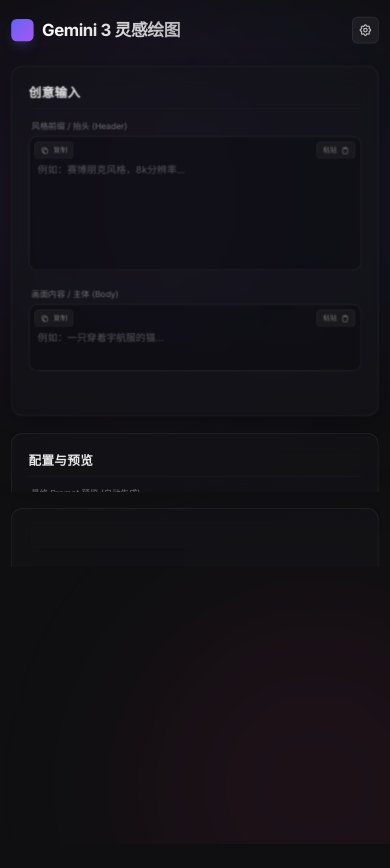
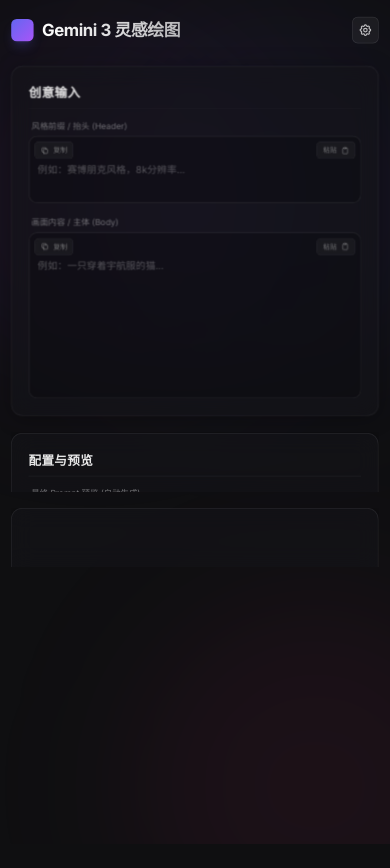
Before and after one commit to camerarts/shengtu, a React (Vite) app: page / in a window 390 px wide. Shown: the top 868 px of the page. Built offline with nearby package versions, Linux system fonts and the light colour scheme.

Commit message:
feat: Enhance prompt input layout
Adjust prompt input components to use flex-grow for better responsiveness and to fill available height, improving the user experience for prompt composition.

```diff
--- a/App.tsx
+++ b/App.tsx
@@ -315,7 +315,8 @@
                 onChange={setPromptHeader}
                 placeholder="例如：赛博朋克风格，8k分辨率..."
                 multiline={true}
-                minHeight="h-48"
+                fullHeight={true}
+                className="flex-1"
               />
 
               <InputWithTools
@@ -325,6 +326,7 @@
                 placeholder="例如：一只穿着宇航服的猫..."
                 multiline={true}
                 fullHeight={true}
+                className="flex-[3]"
               />
             </div>
           </GlassCard>
```
